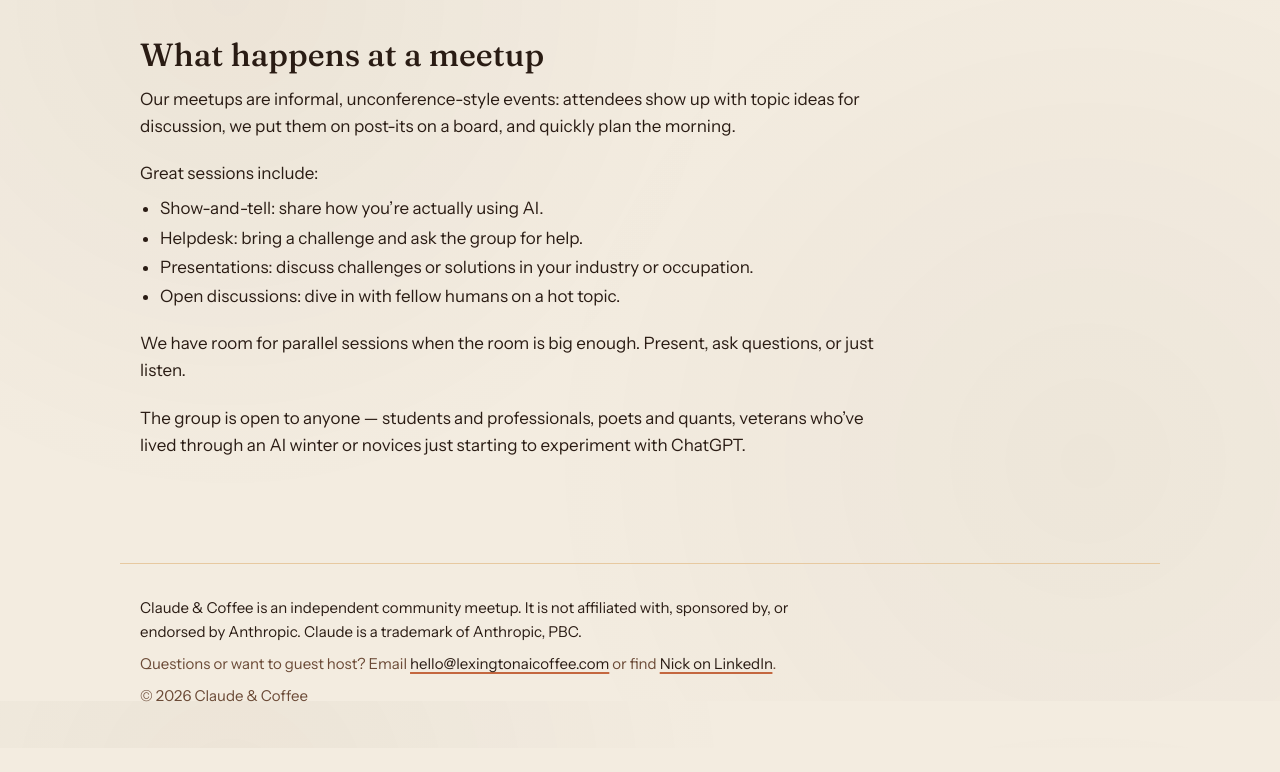
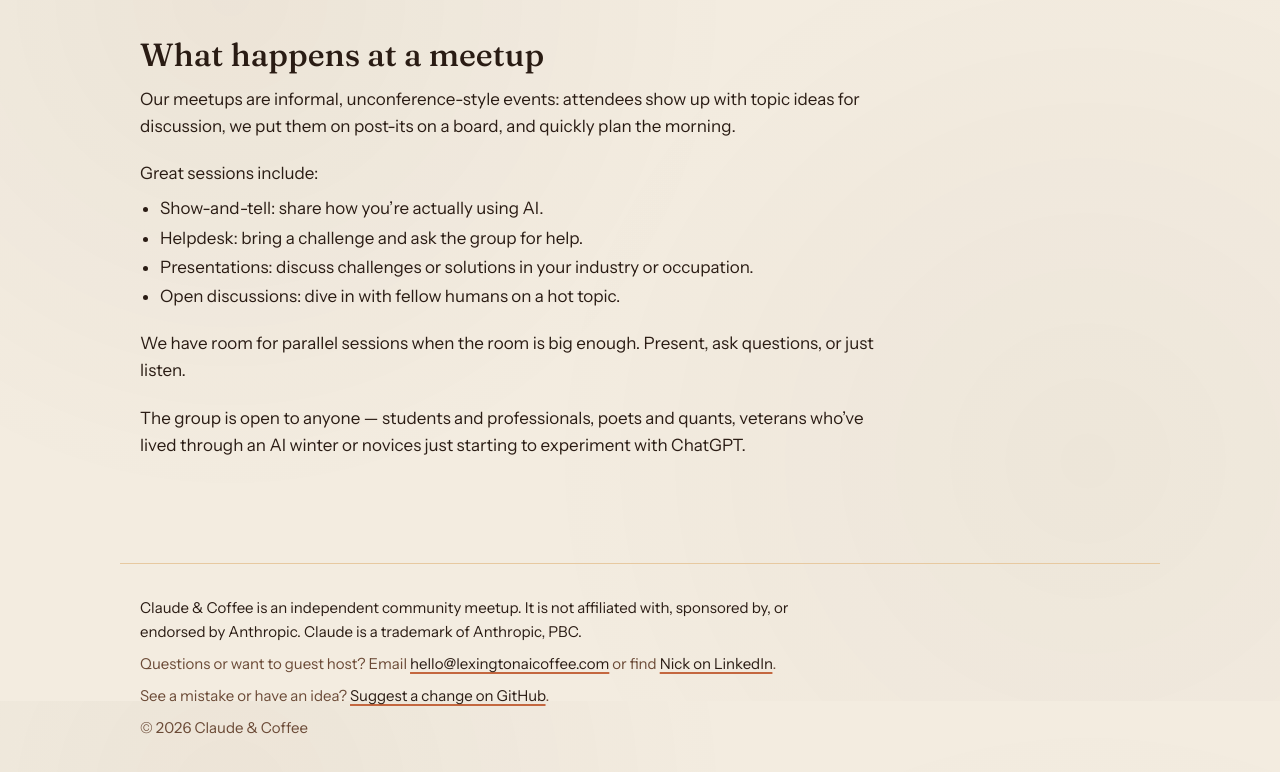
Before and after one commit to lexingtonaicoffee/lexingtonaicoffee.github.io, a plain HTML site: page index.html in a window 1280 px wide. Shown: the part 899-1671 px from the top of the page. Before the commit the page ends 1647 px from the top, so only its background shows below. Drawn offline with Linux system fonts and the light colour scheme.

Commit message:
Add footer link to GitHub repo for suggesting changes
Co-Authored-By: Claude Sonnet 5.5 <noreply@anthropic.com>

```diff
--- a/index.html
+++ b/index.html
@@ -190,6 +190,7 @@
   <footer class="site-footer wrap">
     <p class="disclaimer">Claude &amp; Coffee is an independent community meetup. It is not affiliated with, sponsored by, or endorsed by Anthropic. Claude is a trademark of Anthropic, PBC.</p>
     <p>Questions or want to guest host? Email <a href="mailto:hello@lexingtonaicoffee.com">hello@lexingtonaicoffee.com</a> or find <a href="https://www.linkedin.com/in/nicksuch/">Nick on LinkedIn</a>.</p>
+    <p>See a mistake or have an idea? <a href="https://github.com/lexingtonaicoffee/lexingtonaicoffee.github.io">Suggest a change on GitHub</a>.</p>
     <p>© 2026 Claude &amp; Coffee</p>
   </footer>
   <!-- FOOTER: END -->
```
